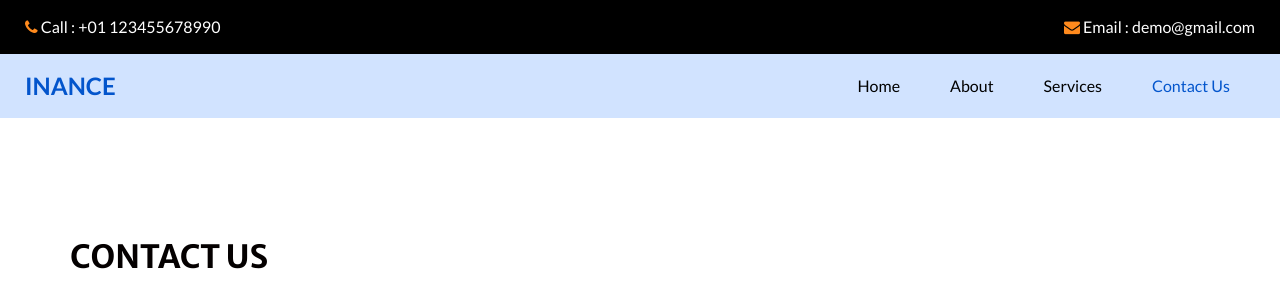
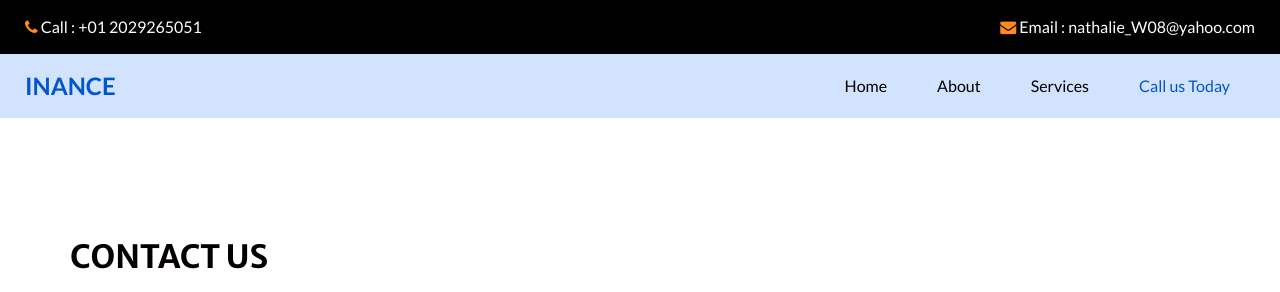
Before and after one commit to devopsnat/web-consulting, a plain HTML site: page contact.html in a window 1280 px wide. Shown: the top 292 px of the page. Drawn offline with nearby package versions, Linux system fonts and the light colour scheme; some packages are replaced by stand-ins of ours.

Commit message:
feature branch

```diff
--- a/contact.html
+++ b/contact.html
@@ -38,13 +38,13 @@
             <a href="">
               <i class="fa fa-phone" aria-hidden="true"></i>
               <span>
-                Call : +01 123455678990
+                Call : +01 2029265051
               </span>
             </a>
             <a href="">
               <i class="fa fa-envelope" aria-hidden="true"></i>
               <span>
-                Email : demo@gmail.com
+                Email : nathalie_W08@yahoo.com
               </span>
             </a>
           </div>
@@ -75,7 +75,7 @@
                   <a class="nav-link" href="service.html">Services</a>
                 </li>
                 <li class="nav-item active">
-                  <a class="nav-link" href="contact.html">Contact Us</a>
+                  <a class="nav-link" href="contact.html">Call us Today</a>
                 </li>
               </ul>
             </div>
```
